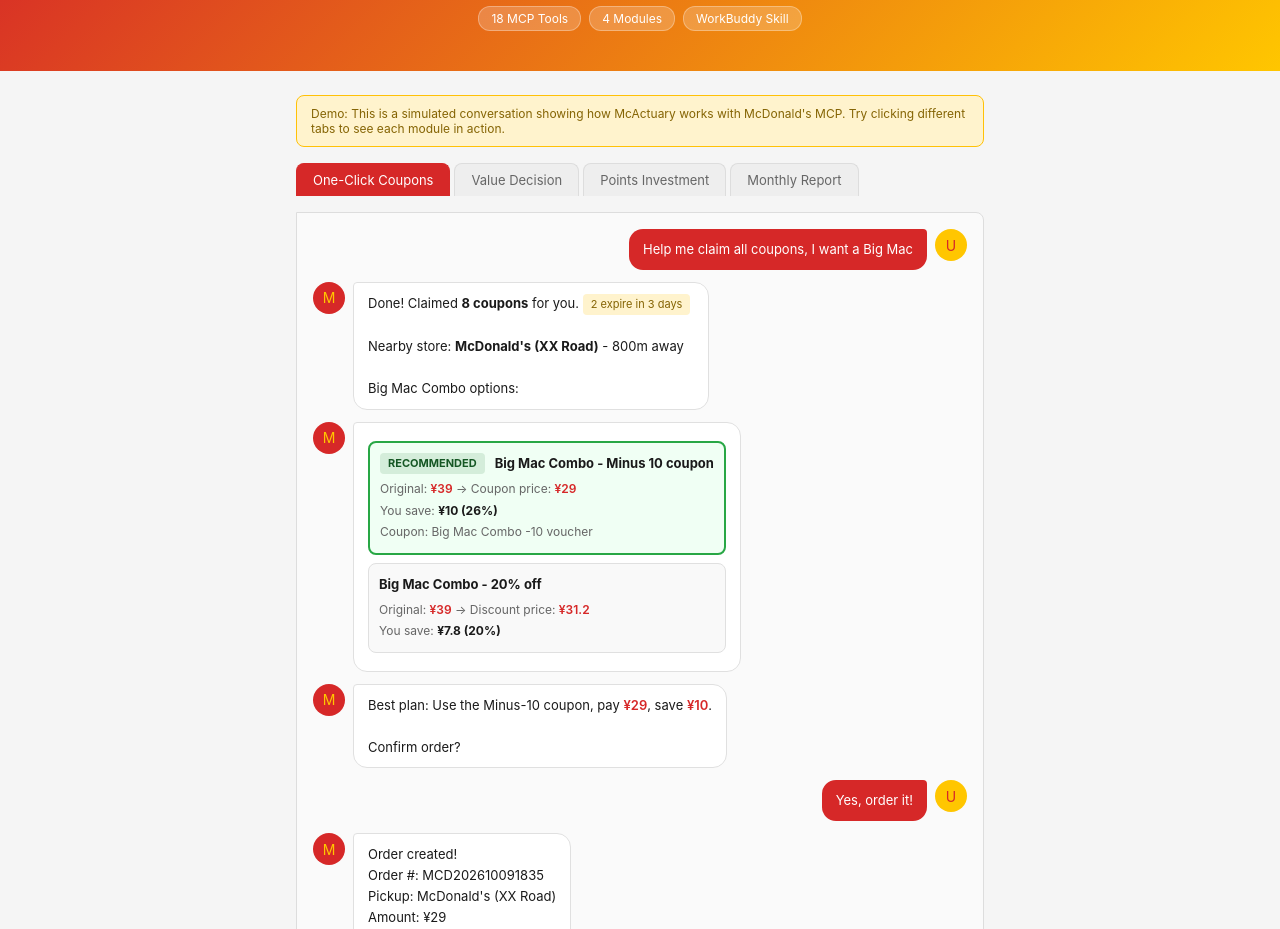
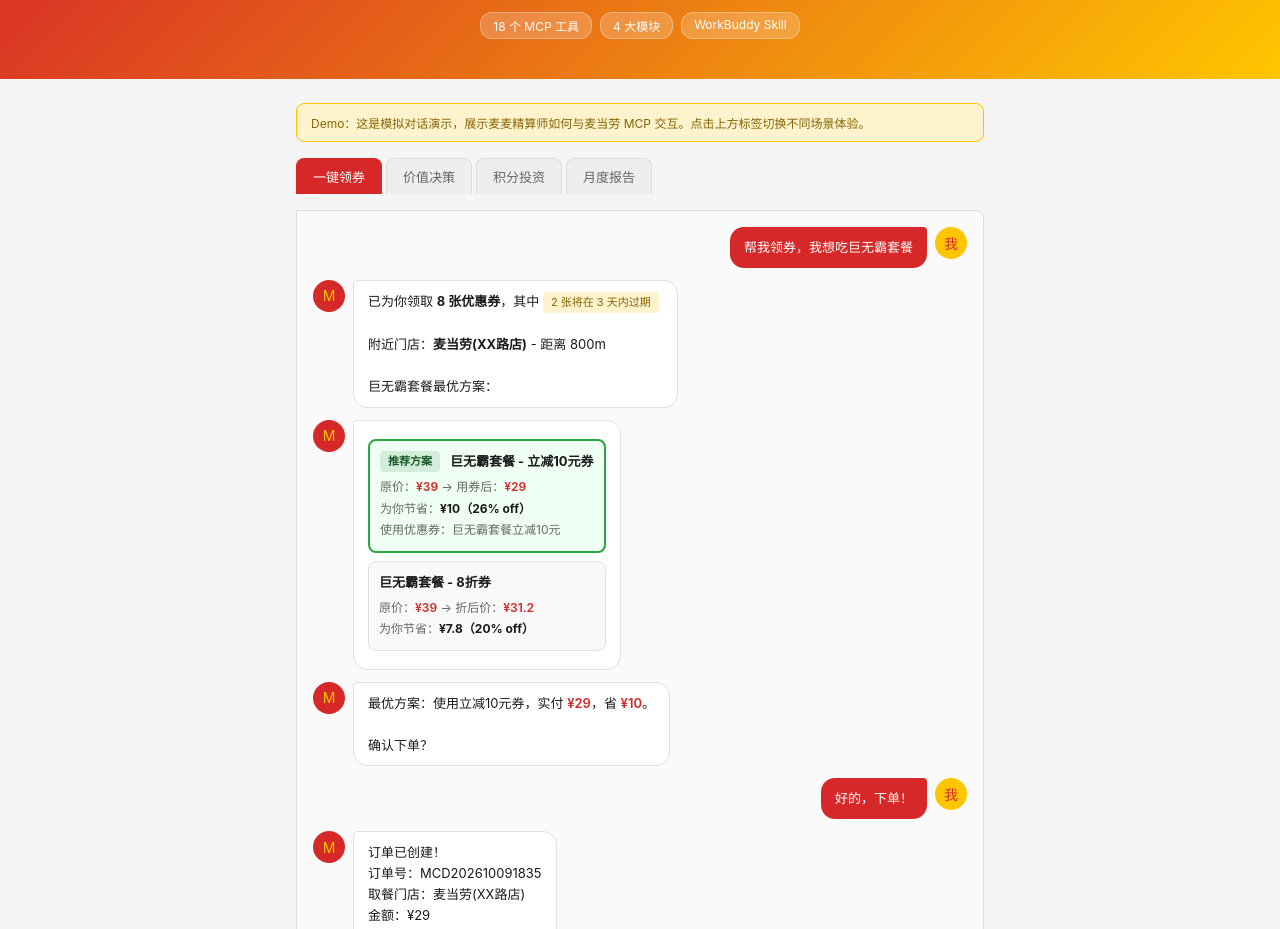
Before and after one commit to 399065680-cmd/mcd-actuary, a plain HTML site: page demo/index.html in a window 1280 px wide. Shown: the part 108-1037 px from the top of the page. Drawn offline with Linux system fonts and the light colour scheme.

Commit message:
Update demo/index.html

```diff
--- a/demo/index.html
+++ b/demo/index.html
@@ -53,68 +53,68 @@
 <body>
 
 <div class="header">
-  <h1>McActuary</h1>
-  <p>麦麦精算师 — 你的麦当劳资产管理顾问</p>
+  <h1>麦麦精算师</h1>
+  <p>你的麦当劳资产管理顾问</p>
   <div class="badges">
-    <span class="badge">18 MCP Tools</span>
-    <span class="badge">4 Modules</span>
+    <span class="badge">18 个 MCP 工具</span>
+    <span class="badge">4 大模块</span>
     <span class="badge">WorkBuddy Skill</span>
   </div>
 </div>
 
 <div class="container">
   <div class="demo-note">
-    Demo: This is a simulated conversation showing how McActuary works with McDonald's MCP. Try clicking different tabs to see each module in action.
+    Demo：这是模拟对话演示，展示麦麦精算师如何与麦当劳 MCP 交互。点击上方标签切换不同场景体验。
   </div>
 
   <div class="tabs">
-    <div class="tab active" data-scene="save">One-Click Coupons</div>
-    <div class="tab" data-scene="decision">Value Decision</div>
-    <div class="tab" data-scene="points">Points Investment</div>
-    <div class="tab" data-scene="report">Monthly Report</div>
+    <div class="tab active" data-scene="save">一键领券</div>
+    <div class="tab" data-scene="decision">价值决策</div>
+    <div class="tab" data-scene="points">积分投资</div>
+    <div class="tab" data-scene="report">月度报告</div>
   </div>
 
   <div class="chat-box">
     <div class="chat-area" id="chatArea"></div>
     <div class="input-bar">
-      <input type="text" placeholder="Type a message..." id="msgInput" readonly>
-      <button onclick="alert('This is a demo! The actual Skill runs in WorkBuddy with McDonald's MCP.')">Send</button>
+      <input type="text" placeholder="输入消息..." id="msgInput" readonly>
+      <button onclick="alert('这是演示页面！真正的 Skill 在 WorkBuddy 中运行，连接麦当劳 MCP 后即可使用。')">发送</button>
     </div>
   </div>
 
   <div class="footer">
-    <p>McActuary for <a href="https://github.com/M-China/mcd-developer-innovation-challenge" target="_blank">McDonald's Developer Innovation Challenge</a></p>
-    <p style="margin-top:4px;">Built with WorkBuddy + McDonald's MCP</p>
+    <p>麦麦精算师 · <a href="https://github.com/M-China/mcd-developer-innovation-challenge" target="_blank">麦当劳程序员创意开发大赛</a></p>
+    <p style="margin-top:4px;">基于 WorkBuddy + 麦当劳 MCP 开发</p>
   </div>
 </div>
 
 <script>
 const scenes = {
   save: [
-    { role: "user", text: "Help me claim all coupons, I want a Big Mac" },
-    { role: "bot", text: "Done! Claimed <strong>8 coupons</strong> for you. <span class='tag warn'>2 expire in 3 days</span>\n\nNearby store: <strong>McDonald's (XX Road)</strong> - 800m away\n\nBig Mac Combo options:" },
-    { role: "bot", text: "<div class='plan-card rec'><h4><span class='tag rec'>RECOMMENDED</span> Big Mac Combo - Minus 10 coupon</h4><div class='detail'>Original: <span class='money'>¥39</span> -> Coupon price: <span class='money'>¥29</span><br>You save: <strong>¥10 (26%)</strong><br>Coupon: Big Mac Combo -10 voucher</div></div><div class='plan-card'><h4>Big Mac Combo - 20% off</h4><div class='detail'>Original: <span class='money'>¥39</span> -> Discount price: <span class='money'>¥31.2</span><br>You save: <strong>¥7.8 (20%)</strong></div></div>" },
-    { role: "bot", text: "Best plan: Use the Minus-10 coupon, pay <span class='money'>¥29</span>, save <span class='money'>¥10</span>.\n\nConfirm order?" },
-    { role: "user", text: "Yes, order it!" },
-    { role: "bot", text: "Order created! \nOrder #: MCD202610091835\nPickup: McDonald's (XX Road)\nAmount: ¥29\n\nPayment link: [Pay Now]" }
+    { role: "user", text: "帮我领券，我想吃巨无霸套餐" },
+    { role: "bot", text: "已为你领取 <strong>8 张优惠券</strong>，其中 <span class='tag warn'>2 张将在 3 天内过期</span>\n\n附近门店：<strong>麦当劳(XX路店)</strong> - 距离 800m\n\n巨无霸套餐最优方案：" },
+    { role: "bot", text: "<div class='plan-card rec'><h4><span class='tag rec'>推荐方案</span> 巨无霸套餐 - 立减10元券</h4><div class='detail'>原价：<span class='money'>¥39</span> -> 用券后：<span class='money'>¥29</span><br>为你节省：<strong>¥10（26% off）</strong><br>使用优惠券：巨无霸套餐立减10元</div></div><div class='plan-card'><h4>巨无霸套餐 - 8折券</h4><div class='detail'>原价：<span class='money'>¥39</span> -> 折后价：<span class='money'>¥31.2</span><br>为你节省：<strong>¥7.8（20% off）</strong></div></div>" },
+    { role: "bot", text: "最优方案：使用立减10元券，实付 <span class='money'>¥29</span>，省 <span class='money'>¥10</span>。\n\n确认下单？" },
+    { role: "user", text: "好的，下单！" },
+    { role: "bot", text: "订单已创建！\n订单号：MCD202610091835\n取餐门店：麦当劳(XX路店)\n金额：¥29\n\n支付链接：[立即支付]" }
   ],
   decision: [
-    { role: "user", text: "I want a Big Mac, what's the cheapest way?" },
-    { role: "bot", text: "Checking all options across coupons, points, and lottery...\n\nFound <strong>3 plans</strong> for you:" },
-    { role: "bot", text: "<div class='plan-card rec'><h4><span class='tag rec'>RECOMMENDED</span> Plan B: Redeem with points</h4><div class='detail'>Cost: <span class='points'>0 points</span> (0 RMB)<br>Needs: <strong>2000 points</strong> -> You have 3500<br><span class='tag warn'>500 points expire in 3 days!</span><br>Value rating: ★★★★☆</div></div><div class='plan-card'><h4>Plan A: Buy with coupon</h4><div class='detail'>Cost: <span class='money'>¥15</span> (original ¥25)<br>Discount: 40% off<br>Coupon used: Big Mac -10</div></div><div class='plan-card'><h4>Plan C: Try lottery</h4><div class='detail'>Cost: <span class='points'>500 pts/draw</span><br>EV = <span class='money'>¥-1.0</span> (not worth it)<br><span class='tag bad'>NOT RECOMMENDED</span></div></div>" },
-    { role: "bot", text: "<strong>Suggestion: Plan B</strong> - Your points expire soon, redeeming is the smartest move. The 2000 points you'd spend are worth ~¥25 in product value, vs only ¥10 saved with the coupon.\n\nAuto-claimed all available coupons. Redeem Big Mac voucher now?" }
+    { role: "user", text: "我想吃巨无霸，怎么最划算？" },
+    { role: "bot", text: "正在对比优惠券、积分兑换和抽奖三种方案...\n\n为你找到 <strong>3 种方案</strong>：" },
+    { role: "bot", text: "<div class='plan-card rec'><h4><span class='tag rec'>推荐方案</span> 方案B：积分兑换</h4><div class='detail'>花费：<span class='points'>2000 积分</span>（0 元）<br>你的积分余额：3500，其中 <span class='tag warn'>500 积分 3 天后过期！</span><br>积分性价比：★★★★☆</div></div><div class='plan-card'><h4>方案A：优惠券购买</h4><div class='detail'>花费：<span class='money'>¥15</span>（原价 ¥25）<br>折扣：4 折<br>使用优惠券：巨无霸立减10元</div></div><div class='plan-card'><h4>方案C：抽奖搏一搏</h4><div class='detail'>消耗：<span class='points'>500 积分/次</span><br>期望值 EV = <span class='money'>¥-1.0</span>（不划算）<br><span class='tag bad'>不建议</span></div></div>" },
+    { role: "bot", text: "<strong>建议：选择方案B</strong> — 你的积分即将过期，兑换最划算。2000 积分相当于 ¥25 的商品价值，而用券只省 ¥10。\n\n已自动领取可用优惠券。确认用积分兑换巨无霸券吗？" }
   ],
   points: [
-    { role: "user", text: "How many points do I have? Any expiring?" },
-    { role: "bot", text: "Your points account:\n\n<strong>Available:</strong> 3,500 points\n<strong>Accumulated:</strong> 12,800 points\n<strong>Expiring soon:</strong> <span class='tag warn'>500 points in 3 days</span>\n\nDon't let them go to waste! Here are the best redemption options:" },
-    { role: "bot", text: "<strong>Points Value Ranking:</strong>\n\n1. Big Mac Voucher — 2000 pts (value ~¥25) — VPP ¥0.0125 ★★★★\n2. Fries Voucher — 800 pts (value ~¥10) — VPP ¥0.0125 ★★★★\n3. McFlurry Voucher — 1500 pts (value ~¥12) — VPP ¥0.008 ★★★" },
-    { role: "bot", text: "Lottery check: EV = ¥-1.0 per draw (<span class='tag bad'>not worth it</span>). Recommend spending points on mall redemption instead.\n\nRedeem Big Mac Voucher (2000 pts)?" },
-    { role: "user", text: "Yes, redeem it" },
-    { role: "bot", text: "Redeemed! \nVoucher: Big Mac Free Voucher\nPoints deducted: 2000\nRemaining: 1500 points\n\nThe voucher has been added to your coupon wallet. Use it at any McDonald's counter or self-service kiosk." }
+    { role: "user", text: "我的积分还有多少？快过期了吗？" },
+    { role: "bot", text: "你的积分账户：\n\n<strong>可用积分：</strong>3,500 分\n<strong>累计积分：</strong>12,800 分\n<strong>即将过期：</strong><span class='tag warn'>500 积分，3 天后过期</span>\n\n别让积分白白浪费！以下是最优兑换方案：" },
+    { role: "bot", text: "<strong>积分性价比排行：</strong>\n\n1. 巨无霸兑换券 — 2000 积分（价值约 ¥25）— 性价比 ¥0.0125 ★★★★\n2. 薯条兑换券 — 800 积分（价值约 ¥10）— 性价比 ¥0.0125 ★★★★\n3. 麦旋风兑换券 — 1500 积分（价值约 ¥12）— 性价比 ¥0.008 ★★★" },
+    { role: "bot", text: "抽奖分析：每次抽奖期望值 EV = ¥-1.0（<span class='tag bad'>不划算</span>），建议用积分兑换商品而非抽奖。\n\n是否兑换巨无霸券（消耗 2000 积分）？" },
+    { role: "user", text: "好的，兑换吧" },
+    { role: "bot", text: "兑换成功！\n兑换券：巨无霸免费兑换券\n扣除积分：2000\n剩余积分：1500\n\n兑换券已加入你的优惠券钱包，可在任意麦当劳门店柜台或自助点餐机使用。" }
   ],
   report: [
-    { role: "user", text: "Give me my monthly report" },
-    { role: "bot", text: "<strong>=== McActuary Monthly Report ===</strong>\n\n<strong>Orders:</strong> 6 this month, total ¥186\n<strong>Coupon savings:</strong> <span class='money'>¥52</span> (used 4 coupons)\n<strong>Points:</strong> +820 earned, -2000 redeemed\n<strong>Balance:</strong> 1,500 points\n<strong>Expiring:</strong> 500 pts (5 days)\n\n<strong>Action Items:</strong>\n1. <span class='tag warn'>2 coupons expiring this week</span> - use them!\n2. Points balance is low, recent purchases will help rebuild\n3. Lottery EV is negative, skip for now\n4. New coupons available - claim now?\n\nNet savings this month: <span class='money'>¥52</span> + <span class='points'>¥25 pts value</span> = <strong>¥77 total value saved</strong>" }
+    { role: "user", text: "帮我看看这个月消费报告" },
+    { role: "bot", text: "<strong>=== 麦麦精算师 月度报告 ===</strong>\n\n<strong>本月订单：</strong>6 单，总计 ¥186\n<strong>优惠券节省：</strong><span class='money'>¥52</span>（使用 4 张券）\n<strong>积分变动：</strong>+820 获取，-2000 兑换\n<strong>当前余额：</strong>1,500 积分\n<strong>即将过期：</strong>500 积分（5 天后）\n\n<strong>行动建议：</strong>\n1. <span class='tag warn'>2 张优惠券本周过期</span> — 尽快使用！\n2. 积分余额偏低，近期消费可累积\n3. 当前抽奖期望值为负，不建议抽奖\n4. 有新优惠券可领 — 现在领取？\n\n本月总节省：<span class='money'>¥52</span> 现金 + <span class='points'>¥25 积分价值</span> = <strong>共节省 ¥77</strong>" }
   ]
 };
 
@@ -130,7 +130,7 @@
       msgDiv.className = `msg ${msg.role}`;
       const avatar = document.createElement("div");
       avatar.className = `avatar ${msg.role}`;
-      avatar.textContent = msg.role === "bot" ? "M" : "U";
+      avatar.textContent = msg.role === "bot" ? "M" : "我";
       const bubble = document.createElement("div");
       bubble.className = "bubble";
       bubble.innerHTML = msg.text.replace(/\n/g, "<br>");
```
